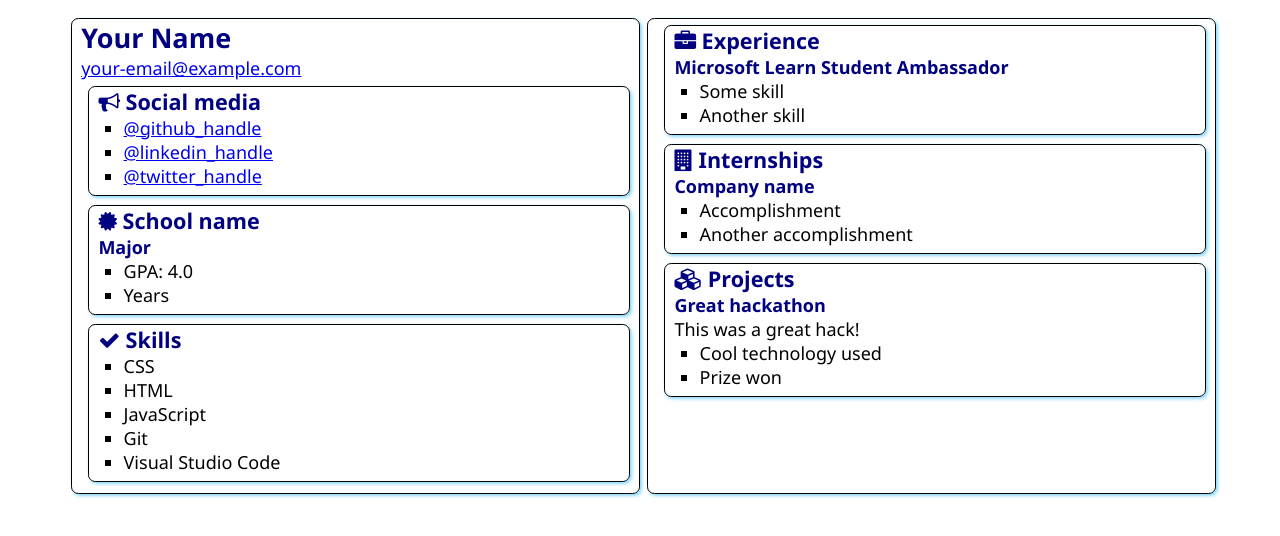
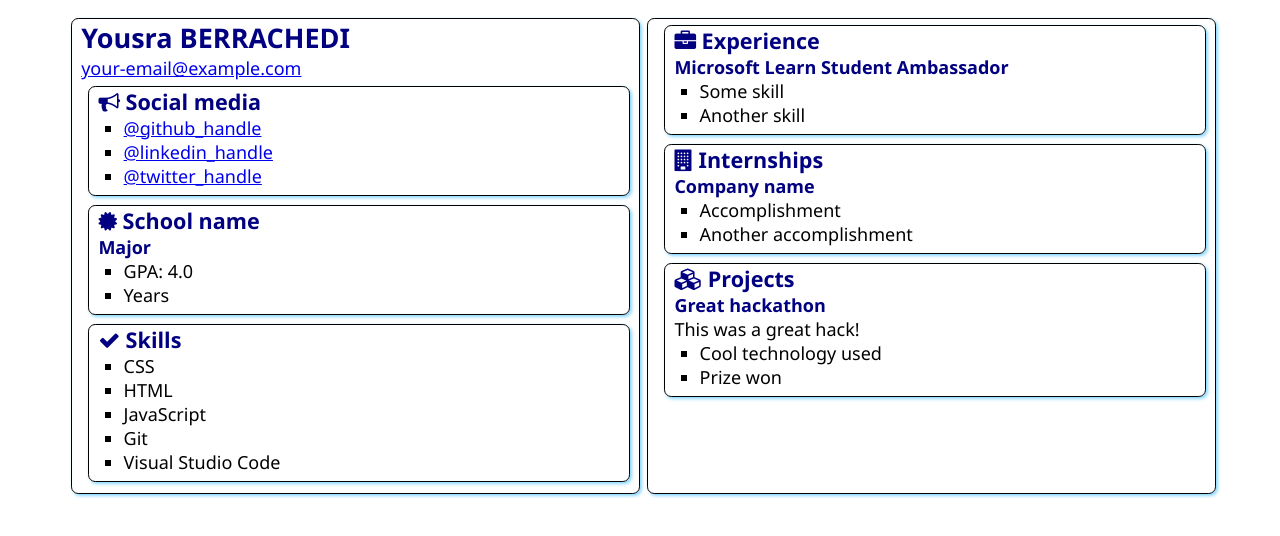
Before and after one commit to Berrachedi-yousra/SATechnicalOnboarding, a plain HTML site: page src/index.html in a window 1280 px wide. Drawn offline with Linux system fonts and the light colour scheme.

Commit message:
Added My Name
Put my real name in the page header

```diff
--- a/src/index.html
+++ b/src/index.html
@@ -12,7 +12,7 @@
 <body>
     <main>
         <article class="box">
-            <h1>Your Name</h1>
+            <h1>Yousra BERRACHEDI</h1>
             <div><a href="mailto:your.email@example.com">your-email@example.com</a></div>
 
             <section class="box">
```
